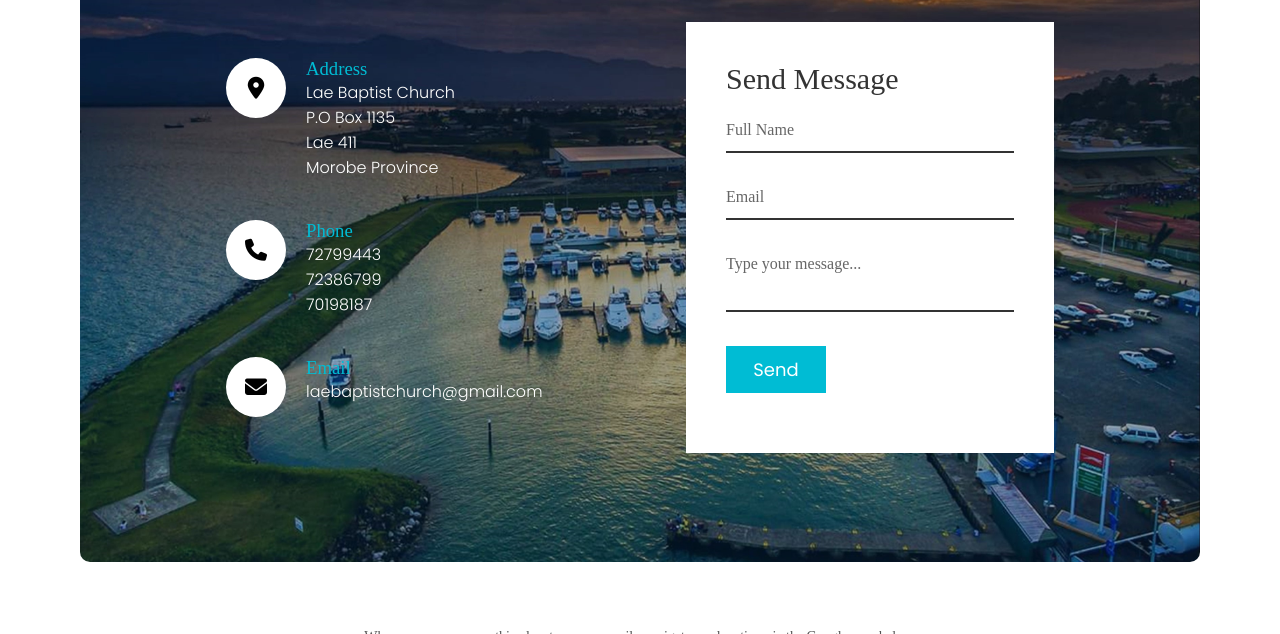
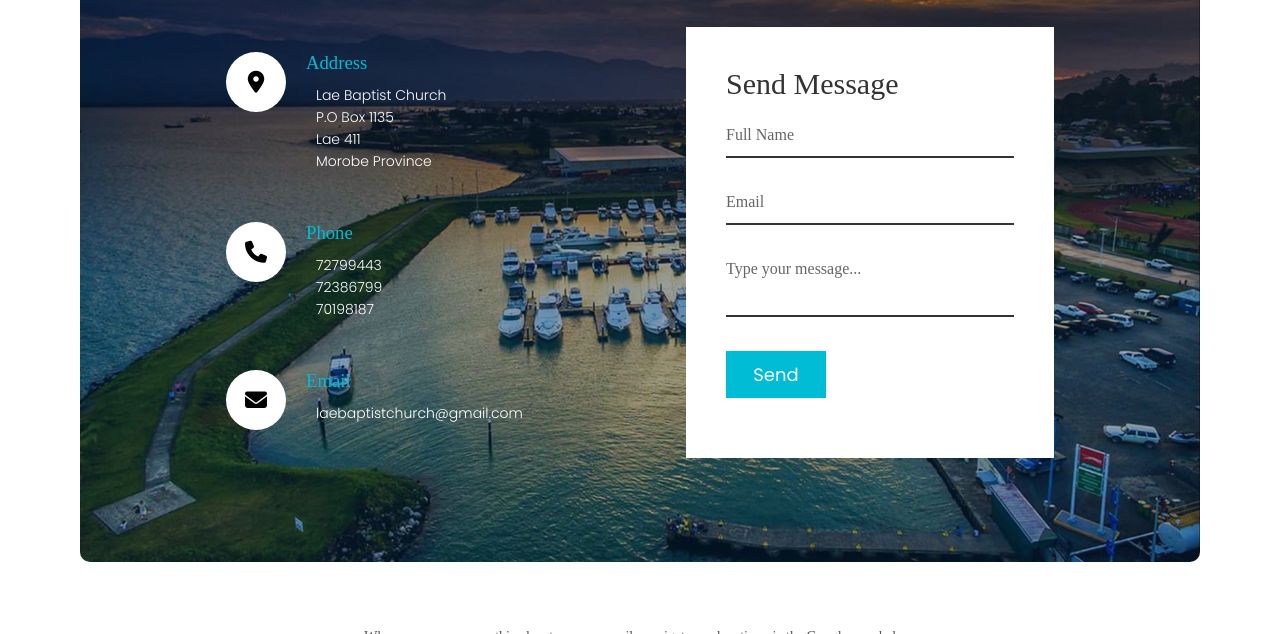
Before and after one commit to Dat-West/laebaptistchurch.com, a plain HTML site: page contactus.html in a window 1280 px wide. Shown: the part 702-1336 px from the top of the page. Drawn offline with Linux system fonts and the light colour scheme.

Commit message:
Add files via upload

```diff
--- a/stylecontact.css
+++ b/stylecontact.css
@@ -89,6 +89,15 @@ nav{
 	letter-spacing: 3px;
 	font-weight: 550;
 	font-size: 14px;
+}
+
+.contact p{
+	text-align: justify;
+    color: #777;
+    font-size: 14px;
+    font-weight: 300;
+    line-height: 22px;
+    padding: 10px;
 }
 
 #contact{
```
